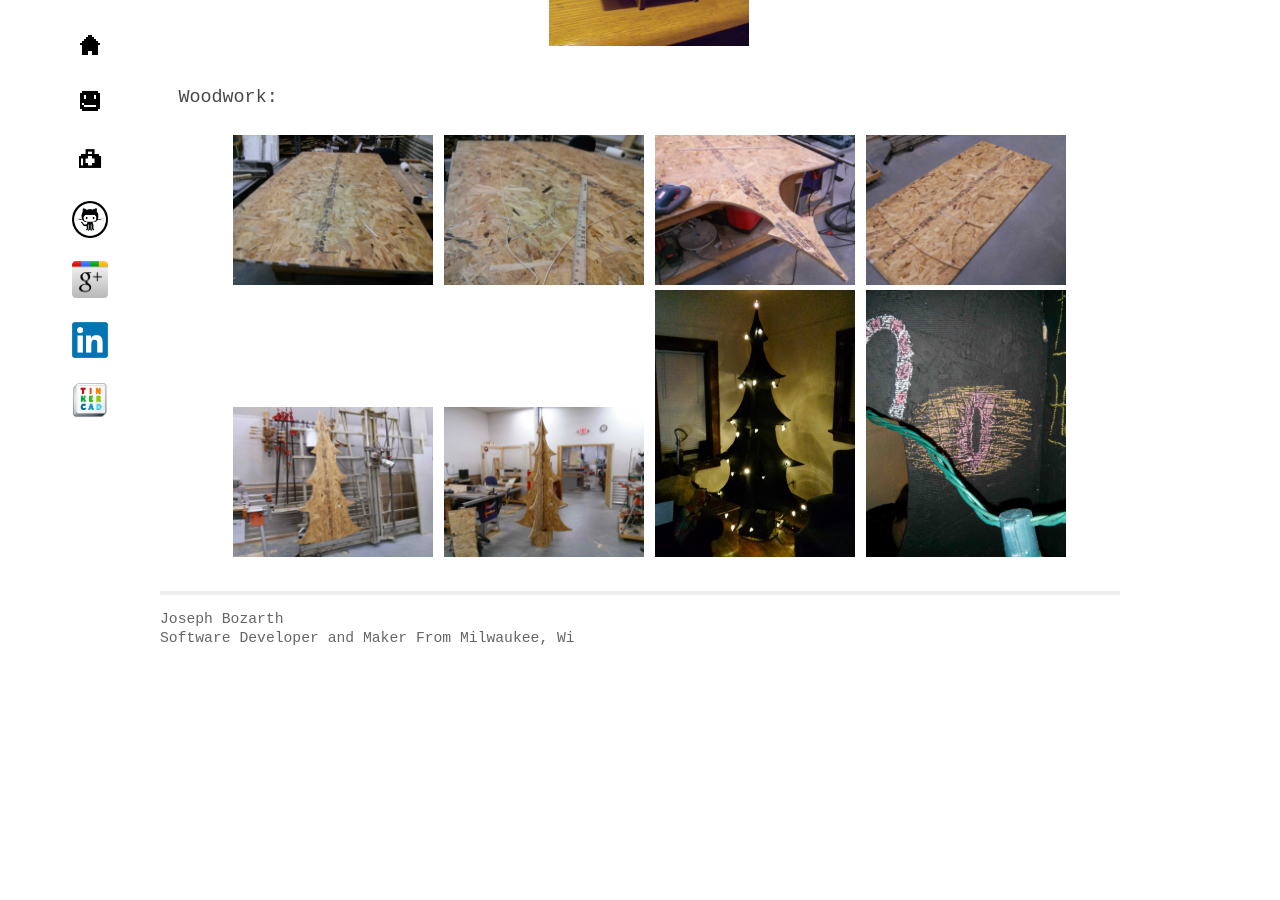
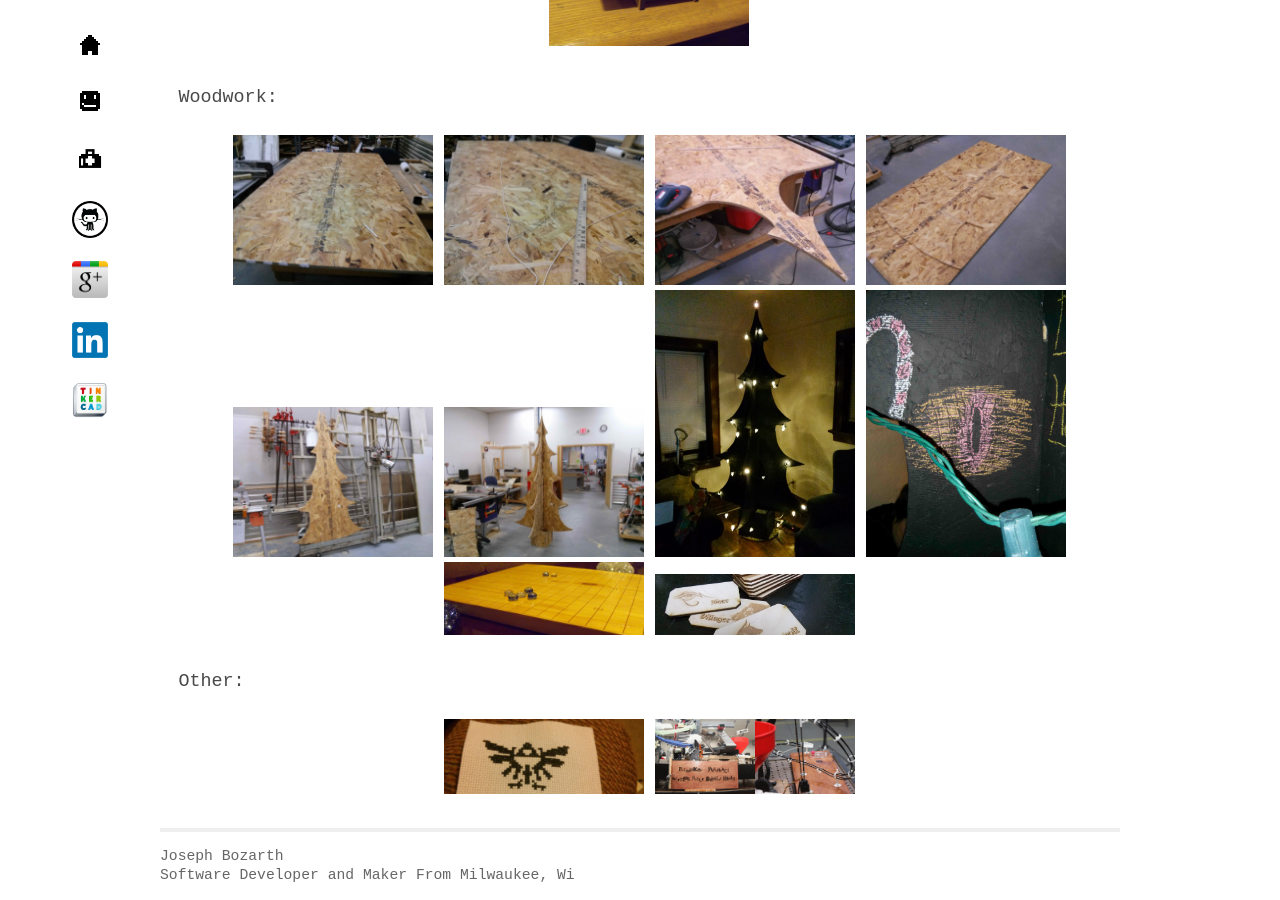
Before and after one commit to BozarthPrime/bozarthprime.github.com, a Jekyll site: the page built from gallery.html, in a window 1280 px wide and 900 px high, scrolled down 478 px. Built offline with Jekyll 4.4.1, drawn with Linux system fonts in a browser that asks for light colours; nearby versions of some CDN libraries; Markdown is read by kramdown in place of the engine named in the settings; before the commit the page ends 1141 px from its top, so only the background shows below that.

Commit message:
Added pic to gallery

```diff
--- a/gallery.html
+++ b/gallery.html
@@ -37,6 +37,19 @@ title: Jozarth.net - Gallery
 			<img src="/images/story/MakingChristmas-CompleteUnpainted.jpg" />
 			<img src="/images/story/MakingChristmas-CompleteTree.jpg" />
 			<img src="/images/story/MakingChristmas-TheEye.jpg" comment='Yes, I did draw the eye of sauron and yes, I do know I am a massive nerd.' />
+			<img src="/images/story/GoBoard.jpg" />
+			<img src="/images/story/werewolf.png" />
+		</div>
+	</div>
+
+	<div class='gallery-section'>
+		<div class='gallery-section-title'>
+			Other:
+		</div>
+
+		<div class='gallery'>
+			<img src="/images/story/CrossStritchZelda.png"/>
+			<img src="/images/story/M6.png" />
 		</div>
 	</div>
 
--- a/scripts/Gallery.css
+++ b/scripts/Gallery.css
@@ -53,7 +53,7 @@
 
 #img-cont
 {
-	height: 100%;
+	max-height: 100%;
 	background-color: rgba(0, 0, 0, 1);
 }
 
```
